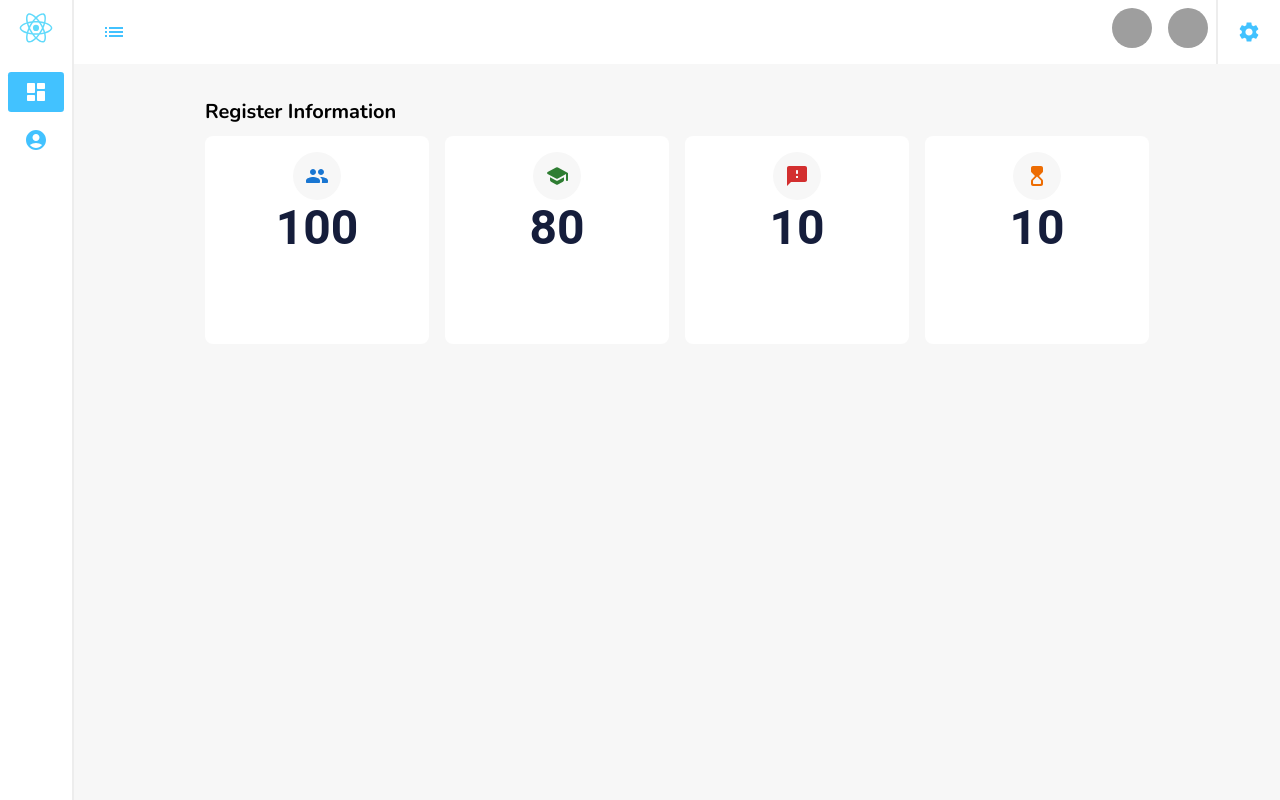
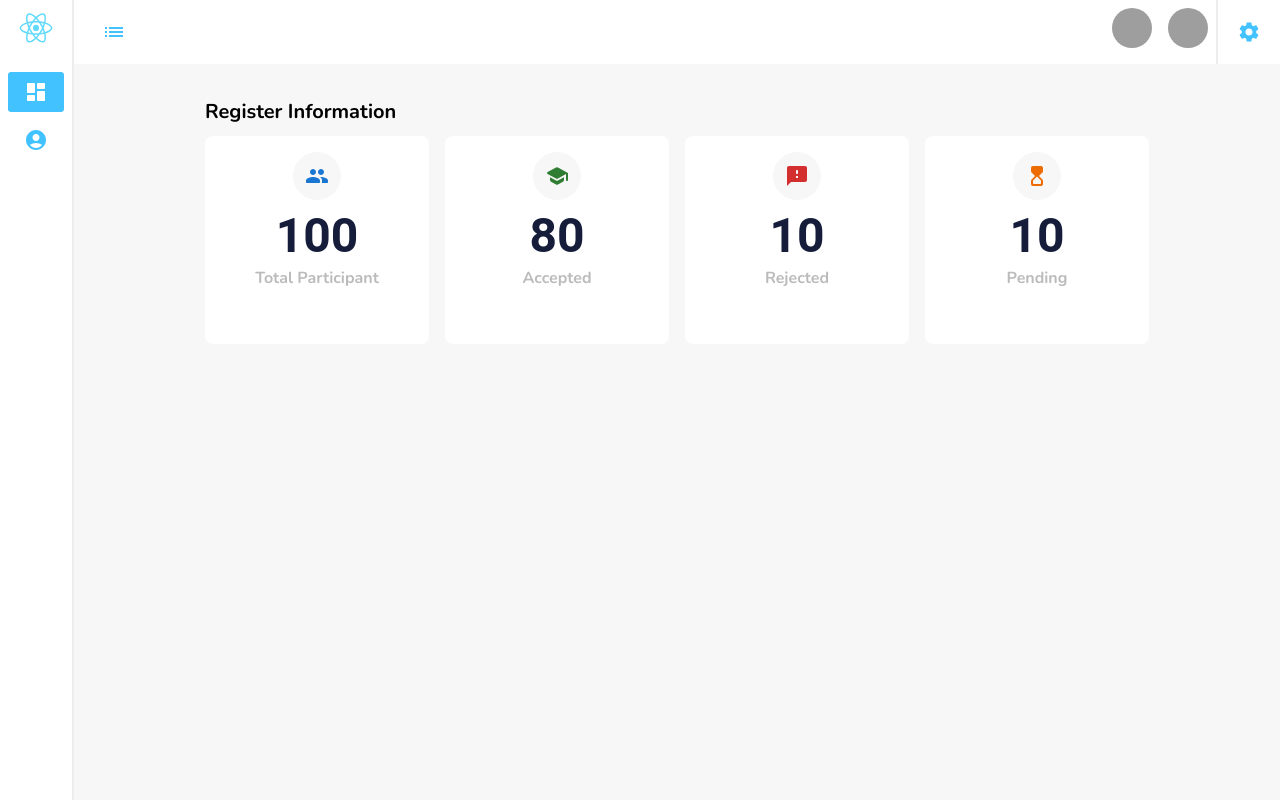
Before and after one commit to myBooInvasion/myBooInvasion, a React (Create React App) app: page / in a window 1280 px wide. Built offline with nearby package versions, Linux system fonts and the light colour scheme; grey boxes are pictures that could not be loaded.

Commit message:
Add Drawer

```diff
--- a/src/dashboard/Home.js
+++ b/src/dashboard/Home.js
@@ -1,5 +1,5 @@
 import React, { useState } from 'react';
-import { Box } from '@mui/material';
+import { Box, Drawer, Typography } from '@mui/material';
 import Sider from './Sider';
 import { Outlet } from 'react-router-dom';
 import Navbar from './Navbar';
@@ -7,16 +7,24 @@ import Navbar from './Navbar';
 
 function Home() {
     const [sider, setSider] = useState(false);
+    const [drawer, setDrawer] = useState(false);
 
     const ChangeWidth = () => {
         setSider(!sider);
     }
 
+    const ToggleDrawer = () => {
+        setDrawer(!drawer);
+    }
+
     return (
         <Box component={'div'} sx={{ display: 'flex', backgroundColor: '#F7F7F7', width: '100%', minHeight: '100vh' }}>
             <Sider sider={sider} />
+            <Drawer anchor='left' open={drawer} onClose={ToggleDrawer} sx={{display: {xs: 'flex', lg: 'none'}}}>
+                <ContentDrawer />
+            </Drawer>
             <Box component={'div'} sx={{ flexGrow: 1 }}>
-                <Navbar sider={sider} changeWidth={ChangeWidth} />
+                <Navbar sider={sider} toggleDrawer={ToggleDrawer} changeWidth={ChangeWidth} />
                 <Outlet />
             </Box>
         </Box>
@@ -24,3 +32,11 @@ function Home() {
 }
 
 export default Home;
+
+function ContentDrawer() {
+    return (
+        <Box component={'div'} sx={{minWidth: '10rem', backgroundColor: 'white'}}>
+            <Typography variant='subtitle2'>Menu</Typography>
+        </Box>
+    );
+}
--- a/src/dashboard/Navbar.js
+++ b/src/dashboard/Navbar.js
@@ -10,7 +10,7 @@ function Navbar(props) {
                 <IconButton size='large' sx={{ color: '#42C2FF', display: {xs: 'none', lg: 'inline-flex'} }} onClick={props.changeWidth}>
                     {props.sider ? <MenuOpen /> : <List />}
                 </IconButton>
-                <IconButton size='large' sx={{ color: '#42C2FF', display: {xs: 'inline-flex', lg: 'none'} }}>
+                <IconButton size='large' sx={{ color: '#42C2FF', display: {xs: 'inline-flex', lg: 'none'} }} onClick={props.toggleDrawer}>
                     <Menu />
                 </IconButton>
             </Grid>
--- a/src/dashboard/overview/Overview.js
+++ b/src/dashboard/overview/Overview.js
@@ -1,47 +1,41 @@
+import React from 'react';
 import { Box, Container, Grid, IconButton, Typography } from '@mui/material';
-import {GroupRounded, HourglassTopRounded, SchoolRounded, SmsFailedRounded} from '@mui/icons-material';
-import React from 'react';
+import { GroupRounded, HourglassTopRounded, SchoolRounded, SmsFailedRounded } from '@mui/icons-material';
 
 function Overview() {
     return (
         <Container maxWidth={'lg'}>
-            <Typography variant='h6' fontWeight='bold' sx={{mb: 1}}>Register Information</Typography>
-            <Grid container columnSpacing={2} rowSpacing={{xs: 2, md: 1}} sx={{justifyContent: {xs: 'center', sm: 'start'}}}>
-                <Grid item xs={6} sm={4} md={3}>
-                    <Box component={'div'} sx={{ minHeight: '13rem', backgroundColor: 'white', textAlign: 'center', borderRadius: 2, p: 2 }}>
-                        <IconButton size='large' color='primary' sx={{backgroundColor: '#F7F7F7'}}>
-                            <GroupRounded />
-                        </IconButton>
-                        <Typography variant='h3' fontWeight='bold' sx={{fontFamily: 'Roboto', color: '#151D3B'}}>100</Typography>
-                    </Box>
-                </Grid>
-                <Grid item xs={6} sm={4} md={3}>
-                    <Box component={'div'} sx={{ minHeight: '13rem', backgroundColor: 'white', textAlign: 'center', borderRadius: 2, p: 2 }}>
-                        <IconButton size='large' color='success' sx={{backgroundColor: '#F7F7F7'}}>
-                            <SchoolRounded />
-                        </IconButton>
-                        <Typography variant='h3' fontWeight='bold' sx={{fontFamily: 'Roboto', color: '#151D3B'}}>80</Typography>
-                    </Box>
-                </Grid>
-                <Grid item xs={6} sm={4} md={3}>
-                    <Box component={'div'} sx={{ minHeight: '13rem', backgroundColor: 'white', textAlign: 'center', borderRadius: 2, p: 2 }}>
-                        <IconButton size='large' color='error' sx={{backgroundColor: '#F7F7F7'}}>
-                            <SmsFailedRounded />
-                        </IconButton>
-                        <Typography variant='h3' fontWeight='bold' sx={{fontFamily: 'Roboto', color: '#151D3B'}}>10</Typography>
-                    </Box>
-                </Grid>
-                <Grid item xs={6} sm={4} md={3}>
-                    <Box component={'div'} sx={{ minHeight: '13rem', backgroundColor: 'white', textAlign: 'center', borderRadius: 2, p: 2 }}>
-                        <IconButton size='large' color='warning' sx={{backgroundColor: '#F7F7F7'}}>
-                            <HourglassTopRounded />
-                        </IconButton>
-                        <Typography variant='h3' fontWeight='bold' sx={{fontFamily: 'Roboto', color: '#151D3B'}}>10</Typography>
-                    </Box>
-                </Grid>
+            <Typography variant='h6' fontWeight='bold' sx={{ mb: 1 }}>Register Information</Typography>
+            <Grid container columnSpacing={2} rowSpacing={{ xs: 2, md: 1 }} sx={{ justifyContent: { xs: 'center', sm: 'start' } }}>
+                <CardView color='primary' count={100} caption='Total Participant'>
+                    <GroupRounded />
+                </CardView>
+                <CardView color='success' count={80} caption='Accepted'>
+                    <SchoolRounded />
+                </CardView>
+                <CardView color='error' count={10} caption='Rejected'>
+                    <SmsFailedRounded />
+                </CardView>
+                <CardView color='warning' count={10} caption='Pending'>
+                    <HourglassTopRounded />
+                </CardView>
             </Grid>
         </Container>
     );
 }
 
 export default Overview;
+
+function CardView(props) {
+    return (
+        <Grid item xs={6} sm={4} md={3}>
+            <Box component={'div'} sx={{ minHeight: '13rem', backgroundColor: 'white', textAlign: 'center', borderRadius: 2, p: 2 }}>
+                <IconButton size='large' color={props.color} sx={{ backgroundColor: '#F7F7F7' }}>
+                    {props.children}
+                </IconButton>
+                <Typography variant='h3' fontWeight='bold' sx={{ fontFamily: 'Roboto', color: '#151D3B', mt: 1 }}>{props.count}</Typography>
+                <Typography variant='subtitle1' fontWeight='bold' color={'#BBBBBB'}>{props.caption}</Typography>
+            </Box>
+        </Grid>
+    );
+}
```
